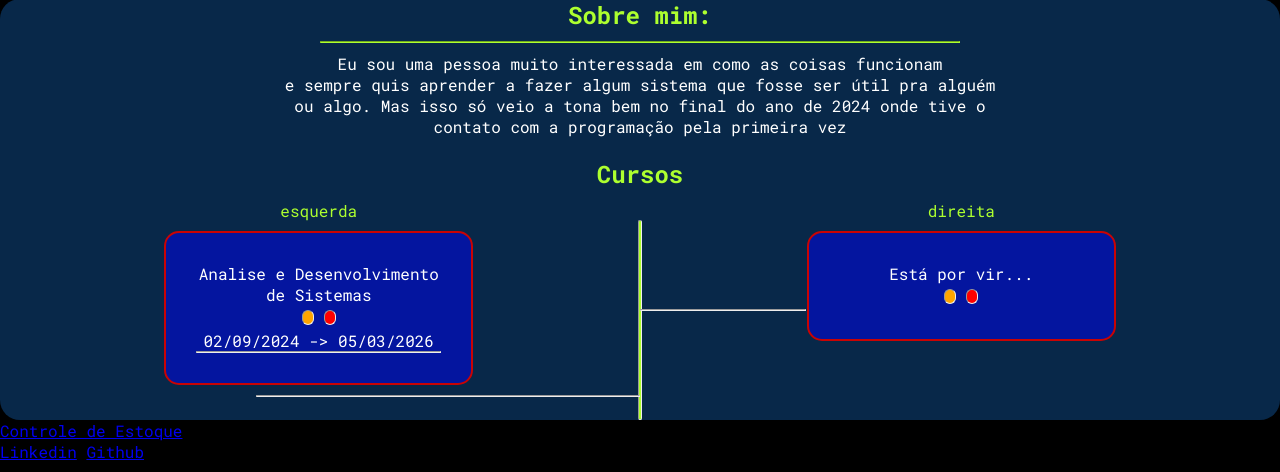
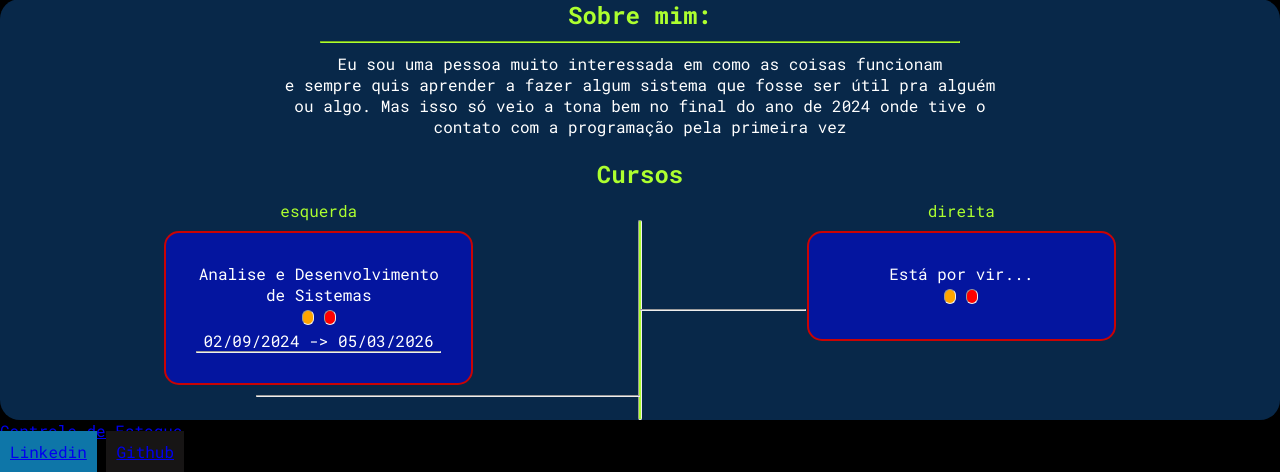
Before and after one commit to Kayky-Eduardo/Estudo-PHP, a PHP site: page / in a window 1280 px wide; the page is wider, and only the part inside the window is pictured. Shown: the part 874-1346 px from the top of that part. Run offline with PHP 8.4, Linux system fonts and the light colour scheme.

Commit message:
adicao_cores_falta_icons_e_links.

```diff
--- a/treino_html/portfólio/estilizacao.css
+++ b/treino_html/portfólio/estilizacao.css
@@ -214,3 +214,15 @@ section.p_parte {
     right: 37%;
     width: 13%;
 }
+
+.linkedin {
+    background-color: #0e76a8;
+    margin: 10px auto;
+    padding: 10px;
+}
+
+.github {
+    background-color: #171515;
+    margin: 10px auto;
+    padding: 10px;
+}
```
